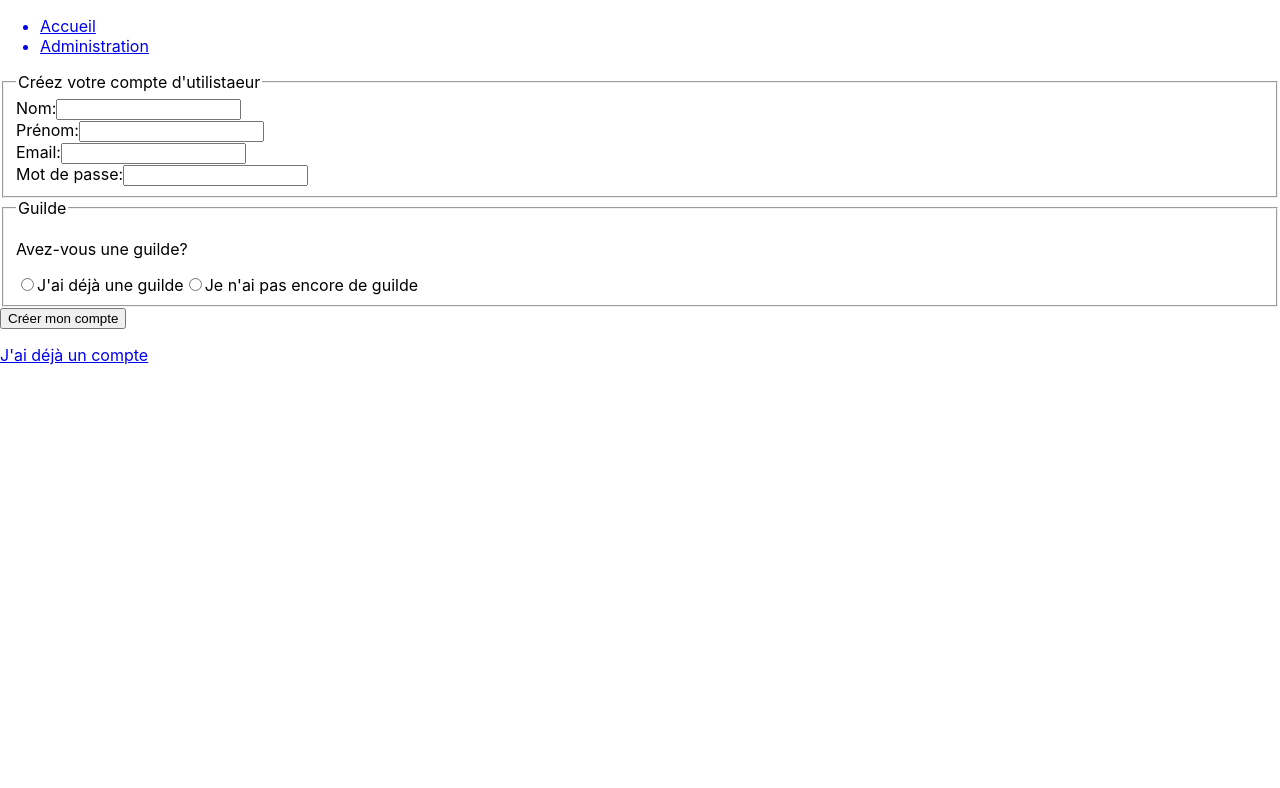
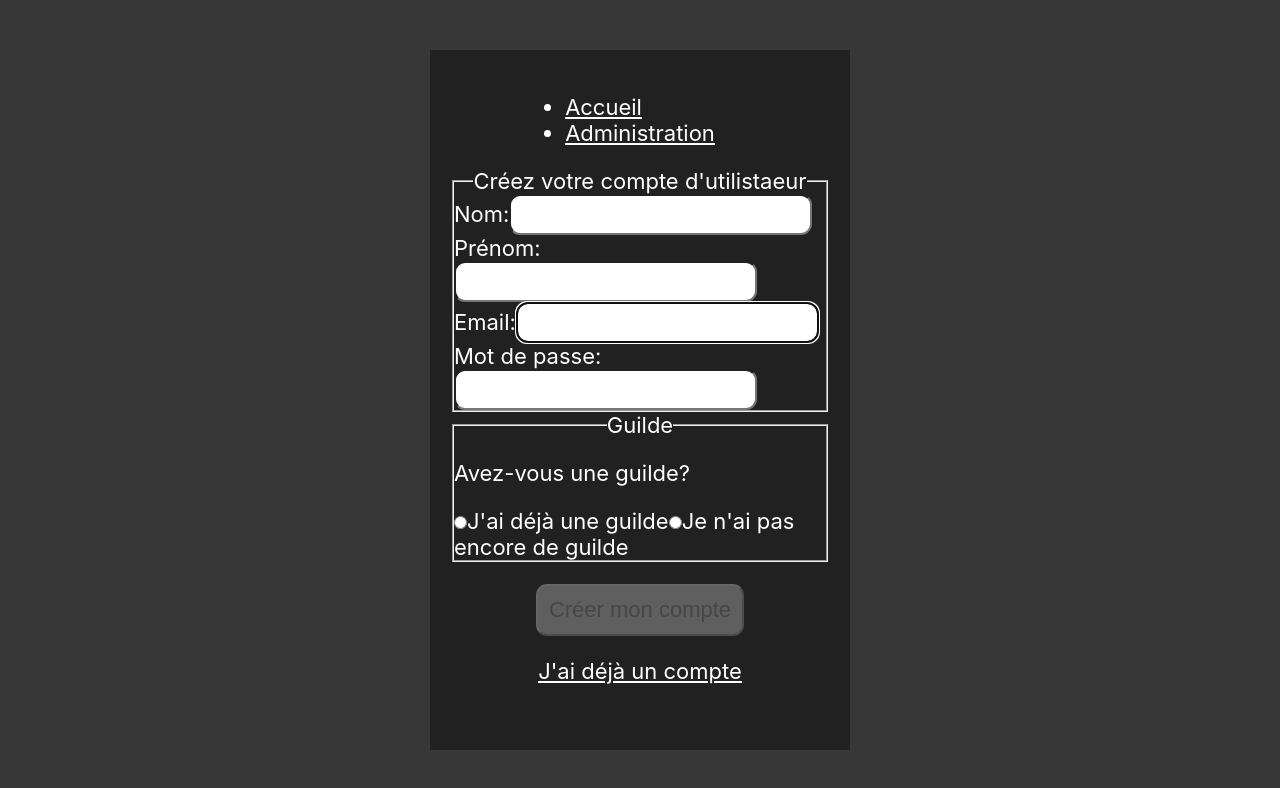
Before and after one commit to HidriSana/gquest_front, a React (Create React App) app: page /createuser in a window 1280 px wide. Shown: the top 788 px of the page. Built offline with nearby package versions, Linux system fonts and the light colour scheme.

Commit message:
Finitions formulaire d'inscriptin + axios pour la liaison avec la bdd

```diff
--- a/package.json
+++ b/package.json
@@ -3,6 +3,9 @@
   "version": "0.1.0",
   "private": true,
   "dependencies": {
+    "@fortawesome/fontawesome-svg-core": "^6.3.0",
+    "@fortawesome/free-solid-svg-icons": "^6.3.0",
+    "@fortawesome/react-fontawesome": "^0.2.0",
     "@reduxjs/toolkit": "^1.9.3",
     "@testing-library/jest-dom": "^5.16.5",
     "@testing-library/react": "^13.4.0",
--- a/src/App.css
+++ b/src/App.css
@@ -1,38 +1,113 @@
-.App {
-  text-align: center;
+* {
+  margin-left: auto;
+  margin-right: auto;
+  padding: 0;
+  box-sizing: border-box;
 }
 
-.App-logo {
-  height: 40vmin;
-  pointer-events: none;
+html {
+  font-family: 'Nunito', sans-serif;
+  font-size: 22px;
+  color: #fff;
 }
 
-@media (prefers-reduced-motion: no-preference) {
-  .App-logo {
-    animation: App-logo-spin infinite 20s linear;
-  }
+body {
+  min-height: 100vh;
+  background-color: #373737;
 }
 
-.App-header {
-  background-color: #282c34;
-  min-height: 100vh;
+.App {
+display: flex;
+flex-direction: column;
+justify-content: center;
+align-items: center;
+min-height: 100vh;
+padding: 1rem 0.5rem;
+}
+
+section {
+  width: 100%;
+  max-width: 420px;
+  min-height: 400px;
   display: flex;
   flex-direction: column;
-  align-items: center;
-  justify-content: center;
-  font-size: calc(10px + 2vmin);
-  color: white;
+  justify-content: flex-end;
+  padding: 1rem;
+  background-color: rgba(0,0,0,0.4);
+}
+form {
+  display: flex;
+  flex-direction: column;
+  justify-content: space-between;
+  flex-grow: 1;
+  padding-bottom: 1rem;
 }
 
-.App-link {
-  color: #61dafb;
+a, a:visited {
+  color: #fff;
 }
 
-@keyframes App-logo-spin {
-  from {
-    transform: rotate(0deg);
-  }
-  to {
-    transform: rotate(360deg);
-  }
+input[type="text"],
+input[type="password"],
+input[type="email"],
+button,
+textarea {
+font-family: 'Nunito', sans-serif;
+font-size: 22px;
+padding: 0.25rem;
+border-radius: 0.5rem;
+ }
+
+label,
+button {
+margin-top: 1rem;
 }
+
+button {
+padding: 0.5rem;
+}
+
+.instructions {
+  font-size: 0.75rem;
+  border-radius: 0.5rem;
+  background: #000;
+  color: #fff;
+  padding: 0.25rem;
+  position: relative;
+  bottom: -10px;
+}
+
+.instructions > svg {
+  margin-right: 0.25rem;
+}
+
+.offscreen {
+  position: absolute;
+  left: -9999px;
+}
+
+.hide {
+  display: none;
+}
+
+.valid {
+  color: limegreen;
+  margin-left: 0.25rem;
+}
+
+.invalid {
+  color: red;
+  margin-left: 0.25rem;
+}
+
+.error{
+  background-color: lightpink;
+  color: firebrick;
+  font-weight: bold;
+  padding: 0.5rem;
+  margin-bottom: 0.5rem;
+}
+
+.line {
+  display: inline-block;
+}
--- a/src/App.js
+++ b/src/App.js
@@ -5,16 +5,20 @@ import Home from './pages/Home';
 import CreateUser from './pages/CreateUser';
 import Administration from './pages/Administration';
 import TableauDeBord from './pages/TableauDeBord';
+import Login from './pages/Login';
 function App() {
   return (
+    <main className='App'>
       <BrowserRouter>
         <Routes>
           <Route path="/" element={<Home/>}/>
           <Route path="/createuser" element={<CreateUser/>}/>
           <Route path="/administration" element={<Administration/>}/>
           <Route path="/tableau-de-bord" element={<TableauDeBord/>}/>
+          <Route path="/login" element={<Login/>}/>
         </Routes>
       </BrowserRouter>
+    </main>
   );
 }
 
--- /dev/null
+++ b/src/api/axios.js
@@ -0,0 +1,7 @@
+import axios from 'axios' ; //Définition d'internet: Axios est un client HTTP basé sur les promesses compatibles avec node.js et les navigateurs. Il est isomorphique (c’est à dire qu’il peut opérer dans le navigateur et dans node.js avec le même code). Côté serveur, il utilise le module natif http de node.js, et côté client (navigateur) il utilise les XMLHttpRequests.
+
+
+//baseUrl va me permettre de ne pas avoir à réécrire à chaque fois lelocalhost et le port de l'api
+export default axios.create({
+    baseUrl: 'http://localhost:5000'
+})
--- a/src/pages/CreateUser.js
+++ b/src/pages/CreateUser.js
@@ -1,85 +1,196 @@
 import React from 'react';
-import { useState } from "react";
+import { useState, useRef, useEffect } from "react";
+import axios from './api/axios'; //axios a déjà été importé de sa dépendance dans axios.js--> Voir dossier api.
+//import{useNavigate} from "react-router-dom";
 import Navigation from '../components/Navigation';
+import { FontAwesomeIcon } from "@fortawesome/react-fontawesome";//C'est une dépendance à installer à part. Vous pouvez la consulter dans la documentation officielle de React
+import { faCheck, faTimes, faInfoCircle } from "@fortawesome/free-solid-svg-icons"; //Je n'importe que les icones dont j'ai besoin ici
+
+//Même si j'ai défini les règles de validation sur Sequelize , il est de bonne pratique, de poser également des contraintes sur le front, afin que l'utilistauer ait un message d'erreur , avant même qu'il ne clique sur Submit
+const USER_REGEX = /^[A-zÀ-ú]{2,30}$/ ; //-> Regex est pour autoriser les noms et prénom avec accents, et en limiter la longueur
+const EMAIL_REGEX = /^[a-zA-Z0-9.!#$%&'*+/=?^_`{|}~-]+@[a-zA-Z0-9-]+(?:\.[a-zA-Z0-9-]+)*$/ ; //-> Ceci est un regex pour le format mail
+const PASSWORD_REGEX = /^(?=.*[a-z])(?=.*[A-Z])(?=.*\d)(?=.*[@$!%*?&])[A-Za-z\d@$!%*?&]{8,12}$/; // -> Ceci est un regex identique à celui du validateur sequelize
+//const LOGIN_URL = '/login';
 
 const CreateUser = () => {
+	const userRef = useRef(); //le useRef pourra nous garder les valeurs modifiables sous la main et dans le temps. Ici, je vais surtout l'utiliser pour le focus
+	const errRef = useRef();
+
     const [lastname, setLastname] = useState("");
+	const [validLastname, setValidLastname] = useState(false)
+	const [lastnameFocus, setLastnameFocus] = useState(false)
+
 	const [firstname, setFirstname] = useState("");
+	const [validFirstname, setValidFirstname] = useState(false)
+	const [firstnameFocus, setFirstnameFocus] = useState(false)
+
 	const [email, setEmail] = useState("");
+	const [validEmail, setValidEmail ]= useState(false)
+	const [emailFocus, setEmailFocus] = useState(false)
+
 	const [password, setPassword] = useState("");
-	//const [message, setMessage] = useState("");
+	const [validPassword, setValidPassword ]= useState(false)
+	const [passwordFocus, setPasswordFocus] = useState(false)
 
-    const handleChange = (e) => {
-		switch (e.target.id) {
-			case 'lastname':
-				setLastname(e.target.value);
-				break;
-				case 'firstname':
-				setFirstname(e.target.value);
-				break;
-			case 'email':
-				setEmail(e.target.value);
-				break;
-			case 'password':
-				setPassword(e.target.value);
-				break;
-			default:
+	const [error, setError] = useState("");
+	const [success, setSuccess] = useState(false)
+
+
+
+	//const navigate = useNavigate();
+
+	useEffect(() => {
+		userRef.current.focus();
+	}, [])
+	//C'est là qu'interviendra  le regex défini plus haut, dès que l'utilistaeur écrit quelque chose dans le champ email
+	useEffect (() => {
+		const result = EMAIL_REGEX.test(email);
+		console.log(result);
+		console.log(email);
+		setValidEmail(result);
+	}, [email])
+
+	useEffect (() => {
+		const result = PASSWORD_REGEX.test(password);
+		setValidPassword(result);
+	}, [password])
+
+	useEffect (() => {
+		const result = USER_REGEX.test(lastname);
+		setValidLastname(result);
+	}, [lastname])
+
+	useEffect (() => {
+		const result = USER_REGEX.test(firstname);
+		setValidFirstname(result);
+	}, [firstname])
+
+	//Avec ce useEffect ,  le message d'erreur  va disparaitre à chaque fois que l'utilistauer change le statut de l'input qui a généré l'erreur
+	useEffect (() => {
+		setError('');
+	}, [email, password])
+
+	const handleSubmit = async (e) => {
+		e.preventDefault();
+		//Si par malheur, l'utilisateur arrive à cliquer sur le bouton submit, qui est supposé être désactivé si tous les champs ne sont pas correctement remplis, les lignes ci-dessous vont faire qu'il reçoive un autre message d'erreur lui rappelant de bien remplir le formulaire. Il ne va rien envoyer à la base de données également
+		const v1 = USER_REGEX.test(lastname);
+		const v2 = USER_REGEX.test(firstname);
+        const v3 = PASSWORD_REGEX.test(password);
+		const v4 = EMAIL_REGEX.test(email);
+        if (!v1 || !v2 || !v3 || !v4 ) {
+            setError("Les champs n'ont pas été remplis correctement");
+            return;
         }
-	}
-    const submit = () => {
-		let datas = {
-			lastname: lastname,
-			firstname: firstname,
-			email: email,
-			password: password
-		};
 
-		let req = new Request("http://localhost:5000/createuser",
-			{
-				method: "POST",
-				body: JSON.stringify(datas),
-				headers: {
-					Accept: "application/json",
-					"Content-Type": "application/json",
-			}
-		});
-
-		fetch(req)
-			.then((response) => response.json())
-			.then((response) => {
-				if(response.message === ""){
-					setLastname("");
-					setFirstname("");
-					setEmail("");
-					setPassword("");
-				}
-			})
+		console.log(lastname, firstname, email, password);
+		setSuccess(true);
+		//navigate('/tableau-de-bord');
 	}
 
 
+
     return (
-        <div>
+		<>
+		{success? (
+			<section>
+				<h1>Bravo!Vous vous êtes incrit avec succès.</h1>
+				<p>Vous pouvez maintenant vous <a href="/login">connecter</a></p>
+			</section>
+		) :(
+
+        <section>
 			<Navigation/>
-            <form>
+			<p ref={errRef} className= {error ? "error" : "offscreen"} aria-live = "assertive">{error}</p>
+            <form onSubmit={handleSubmit}>
 				<fieldset>
 					<legend>Créez votre compte d'utilistaeur</legend>
 						<div>
-						<label htmlFor="lastname">Nom:</label>
-						<input type="text" id="lastname" value={lastname}  onChange={handleChange} />
+							<label htmlFor="lastname">Nom:
+								<FontAwesomeIcon icon={faCheck} className={validLastname? "valid" : "hide"} />
+								<FontAwesomeIcon icon={faTimes} className={validLastname || !lastname ? "hide" : "invalid"}/>
+							<label/>
+							</label>
+							<input 	type="text"
+									id="lastname"
+									value={lastname}
+									ref={userRef}
+									onChange={(e) => setLastname(e.target.value)}
+									required
+									aria-invalid={validLastname? "false" : "true"}
+									aria-describedby="lastnamenote"
+									onFocus= {() => setLastnameFocus(true)}
+									onBlur= {() => setLastnameFocus(false)}
+							/>
+							<p id="lastnamenote" className={lastnameFocus && lastname && !validLastname ? "instructions" : "offscreen"}>
+								<FontAwesomeIcon icon={faInfoCircle} />
+								Votre nom ne doit pas contenir de nombres.
+								Sa longueur doit ête comprise entre  2 et  30 caractères.
+							</p>
 						</div>
 						<div>
-						<label htmlFor="firstname">Prénom:</label>
-						<input type="text" id="firstname" value={firstname}  onChange={handleChange} />
+							<label htmlFor="firstname">Prénom:
+								<FontAwesomeIcon icon={faCheck} className={validFirstname? "valid" : "hide"} />
+								<FontAwesomeIcon icon={faTimes} className={validFirstname || !firstname ? "hide" : "invalid"}/>
+							</label>
+							<input  type="text"
+									id="firstname"
+									value={firstname}
+									ref={userRef}
+									onChange={(e) => setFirstname(e.target.value)}
+									required
+									aria-invalid={validFirstname? "false" : "true"}
+									aria-describedby="firstnamenote"
+									onFocus= {() => setFirstnameFocus(true)}
+									onBlur= {() => setFirstnameFocus(false)}
+							/>
+							<p id="firstnamenote" className={firstnameFocus && firstname && !validFirstname ? "instructions" : "offscreen"}>
+								<FontAwesomeIcon icon={faInfoCircle} />
+								Votre prénom ne doit pas contenir de nombres.
+								Sa longueur doit ête comprise entre  2 et  30 caractères.
+							</p>
 						</div>
 						<div>
-						<label htmlFor="email">Email:</label>
-						<input type="email" id="email" value={email}  onChange={handleChange}/>
+							<label htmlFor="email">Email:
+								<FontAwesomeIcon icon={faCheck} className={validEmail? "valid" : "hide"} />
+								<FontAwesomeIcon icon={faTimes} className={validEmail || !email ? "hide" : "invalid"}/>
+							</label>
+							<input  type="email"
+									id="email"
+									value={email}
+									ref={userRef}
+									autoComplete="off"
+									onChange={(e) => setEmail(e.target.value)}
+									required
+									aria-invalid={validEmail ? "false" : "true"}
+									aria-describedby="emailnote"
+									onFocus= {() => setEmailFocus(true)}
+									onBlur= {() => setEmailFocus(false)}
+							/>
+							<p id="emailnote" className={emailFocus && email && !validEmail ? "instructions" : "offscreen"}>
+								<FontAwesomeIcon icon={faInfoCircle} />
+								Vous devez saisir un format d'adresse mail valide.
+							</p>
 						</div>
 						<div>
-						<label htmlFor="password">Mot de passe:</label>
-						<input type="password" id="password" value={password}  onChange={handleChange}/>
+							<label htmlFor="password">Mot de passe:
+								<FontAwesomeIcon icon={faCheck} className={validPassword? "valid" : "hide"} />
+								<FontAwesomeIcon icon={faTimes} className={validPassword || !password ? "hide" : "invalid"}/>
+							</label>
+							<input  type="password"
+									id="password"
+									value={password}
+									onChange={(e) =>setPassword(e.target.value)}
+									required
+									aria-invalid={validPassword ? "false" : "true"}
+									aria-describedby="passwordnote"
+									onFocus={() => setPasswordFocus(true)}
+									onBlur={() => setPasswordFocus(false)}
+							/>
+							<p id="pwdnote" className={passwordFocus && !validPassword ? "instructions" : "offscreen"}>
+								<FontAwesomeIcon icon={faInfoCircle} />
+								Le mot de passe doit contenur 8 caractères au minimum, 12 au maximum, incluant au moins une majuscule, un chiffre et un caractère spécial.
+							</p>
 						</div>
-
 				</fieldset>
 				<fieldset>
 					<legend>Guilde</legend>
@@ -87,14 +198,16 @@ const CreateUser = () => {
 					<input type="radio" name="guild" value="haveGuild"/>J'ai déjà une guilde
      				<input type="radio" name="guild" value="notYet"/>Je n'ai pas encore de guilde
 				</fieldset>
-				<button className="btn" type="button" onClick={submit}>
+				<button disabled={!validEmail || !validPassword || !validLastname || !validFirstname ? true : false}>
 						Créer mon compte
 				</button>
 				<p>
 					<a href="/login">J'ai déjà un compte</a>
 				</p>
 			</form>
-        </div>
+        </section>
+		)}
+		</>
     );
 };
 
--- a/src/pages/Home.js
+++ b/src/pages/Home.js
@@ -4,7 +4,7 @@ import Login from './Login'
 
 const Home = () => {
     return (
-        <div>
+        <div  className='App'>
             <Navigation/>
             <h1>Accueil</h1>
             <Login/>
--- a/src/pages/Login.js
+++ b/src/pages/Login.js
@@ -1,6 +1,7 @@
 import React from 'react';
 import {useRef, useState, useEffect} from 'react';
 import {useNavigate} from 'react-router-dom';
+import Navigation from '../components/Navigation';
 //import { useDispatch } from 'react-redux';
 //const axios = require('axios'); // Ceci est une définiton : Axios est un client HTTP basé sur les promesses compatible avec node.js et les navigateurs. Il est isomorphique (c’est à dire qu’il peut opérer dans le navigateur et dans node.js avec le même code).
 
@@ -49,6 +50,7 @@ const Login = () => {
 
     return (
 		<>
+			<Navigation/>
 			{success ? (
 				<section>
 					<h1>Vous êtes maintenant connecté</h1>
```
Also changed, not shown: 1 other file (tests, documents, lock files or other folders). Lines whose indentation alone changed are shown as unchanged.
